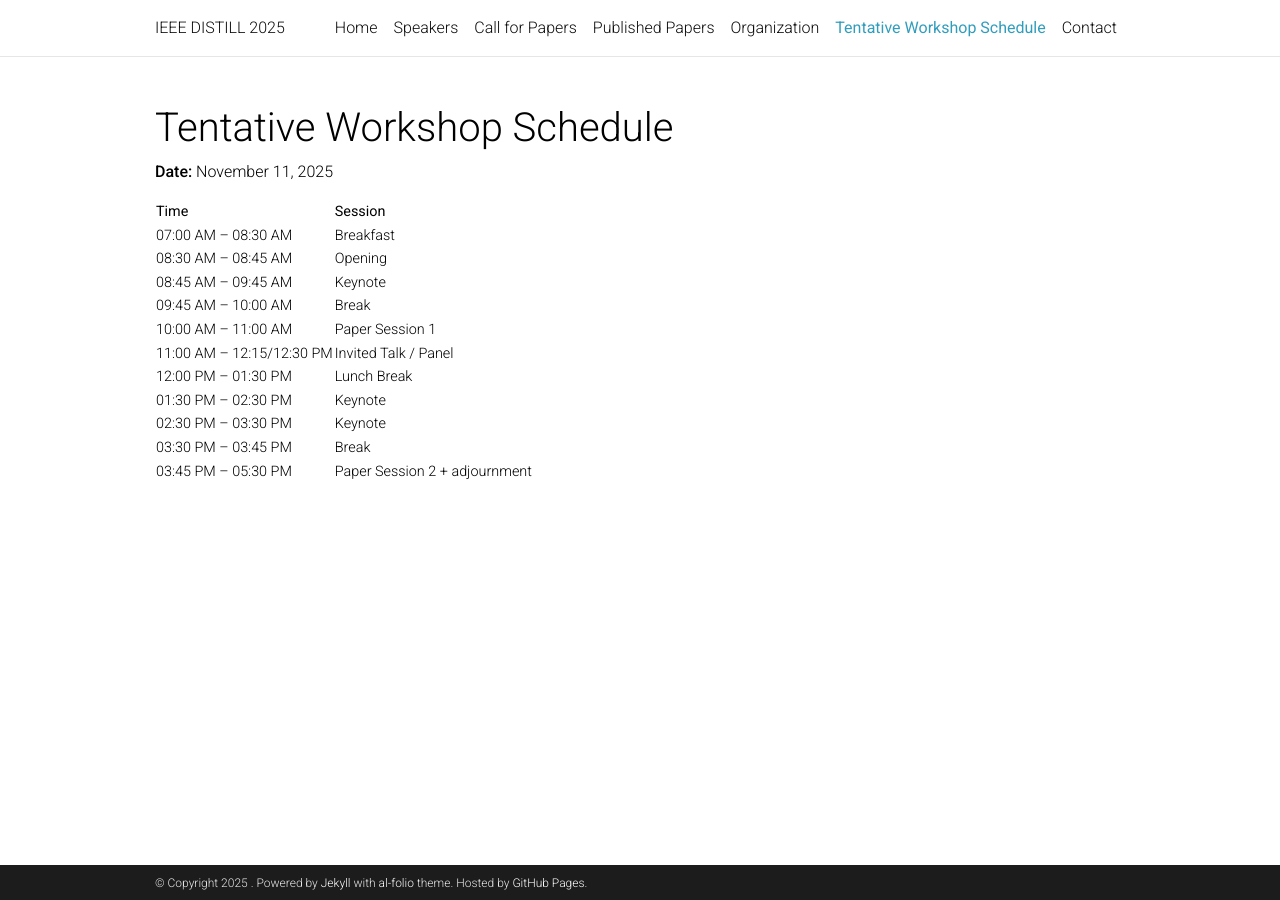
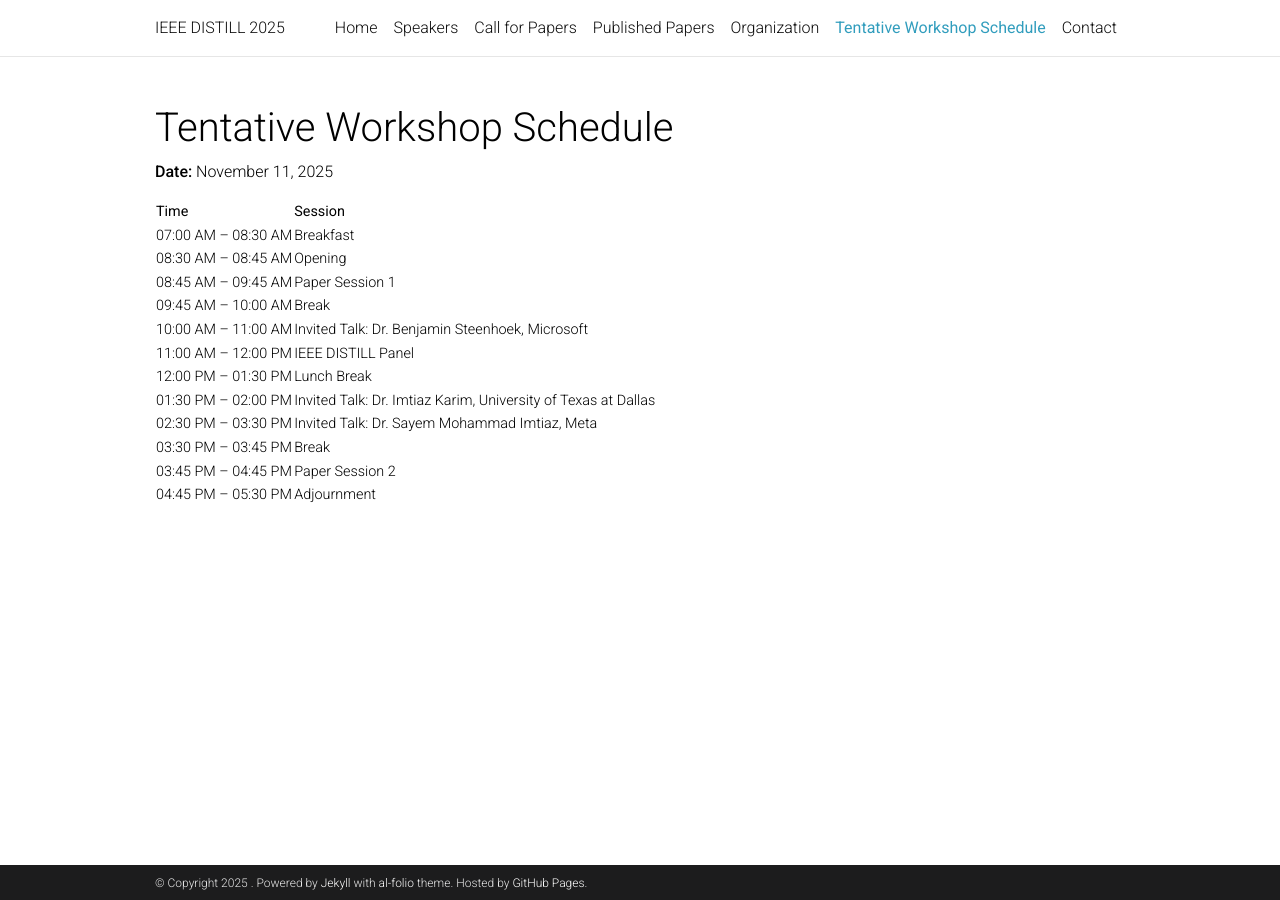
Before and after one commit to ieeedistill/ieeedistill.github.io, a Jekyll site: the page built from _pages/schedule.md, in a window 1280 px wide. Built offline with Jekyll 4.4.1, drawn with Linux system fonts in a browser that asks for light colours; comment, search, counter and statistics services are not loaded; a style sheet for code colours, icons or effects is not loaded.

Commit message:
Update schedule.md

```diff
--- a/_pages/schedule.md
+++ b/_pages/schedule.md
@@ -11,16 +11,17 @@ nav_title: "Schedule"
 
 **Date:** November 11, 2025
 
-| Time                | Session                                                                 |
+| Time                | Session                                                                  |
 |---------------------|--------------------------------------------------------------------------|
 | 07:00 AM – 08:30 AM | Breakfast                                                                |
 | 08:30 AM – 08:45 AM | Opening                                                                  |
-| 08:45 AM – 09:45 AM | Keynote                                 |
+| 08:45 AM – 09:45 AM | Paper Session 1                                                          |
 | 09:45 AM – 10:00 AM | Break                                                                    |
-| 10:00 AM – 11:00 AM | Paper Session 1                                            |
-| 11:00 AM – 12:15/12:30 PM | Invited Talk / Panel                                              |
+| 10:00 AM – 11:00 AM | Invited Talk: Dr. Benjamin Steenhoek, Microsoft                          |
+| 11:00 AM – 12:00 PM | IEEE DISTILL Panel                                                       |
 | 12:00 PM – 01:30 PM | Lunch Break                                                              |
-| 01:30 PM – 02:30 PM | Keynote                                 |
-| 02:30 PM – 03:30 PM | Keynote                                   |
+| 01:30 PM – 02:00 PM | Invited Talk: Dr. Imtiaz Karim, University of Texas at Dallas            |
+| 02:30 PM – 03:30 PM | Invited Talk: Dr. Sayem Mohammad Imtiaz, Meta                            |
 | 03:30 PM – 03:45 PM | Break                                                                    |
-| 03:45 PM – 05:30 PM | Paper Session 2 + adjournment                                            |
+| 03:45 PM – 04:45 PM | Paper Session 2                                                          |
+| 04:45 PM – 05:30 PM | Adjournment                                                              |
```
